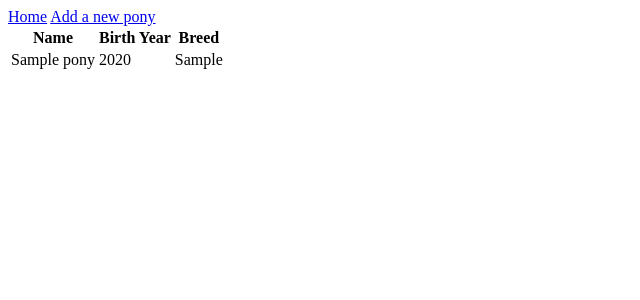
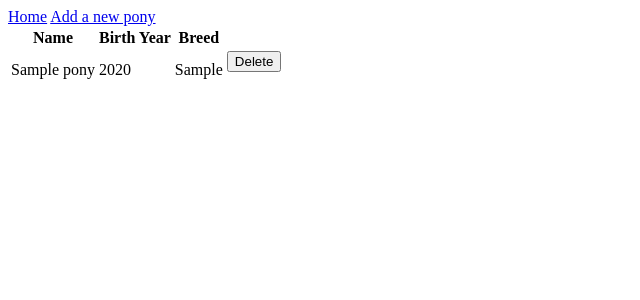
Before and after one commit to jagLas/week-18-Flask-SQLAlchemy-Forms, a Flask app: page /ponies in a window 1280 px wide. Shown: the top 300 px of the page, without its empty margins (0-640 px from the left). Run offline with Flask 3, Linux system fonts and the light colour scheme; tables that the repository leaves empty hold one stand-in row (values such as "Sample post").

Commit message:
delete a pony

```diff
--- a/pony-app/app/routes.py
+++ b/pony-app/app/routes.py
@@ -25,3 +25,11 @@ def add_pony():
         return redirect(url_for('ponies'))
     owners = Owner.query.order_by(Owner.last_name, Owner.first_name).all()
     return render_template('pony_form.html', owners=owners)
+
+
+@app.route('/ponies/<int:id>/delete', methods=['POST'])
+def delete_pony(id):
+    pony = Pony.query.get(id)
+    db.session.delete(pony)
+    db.session.commit()
+    return redirect(url_for('ponies'))
--- a/pony-app/app/templates/ponies.html
+++ b/pony-app/app/templates/ponies.html
@@ -10,12 +10,18 @@
             <th>Name</th>
             <th>Birth Year</th>
             <th>Breed</th>
+            <th></th>
         </tr>
         {% for pony in ponies %}
         <tr>
             <td>{{pony.name}}</td>
             <td>{{pony.birth_year}}</td>
             <td>{{pony.breed}}</td>
+            <td>
+                <form method="POST" action="{{url_for('delete_pony', id=pony.id)}}">
+                    <button type="submit">Delete</button>
+                </form>
+            </td>
         </tr>
     {% endfor %}
     </table>
```
